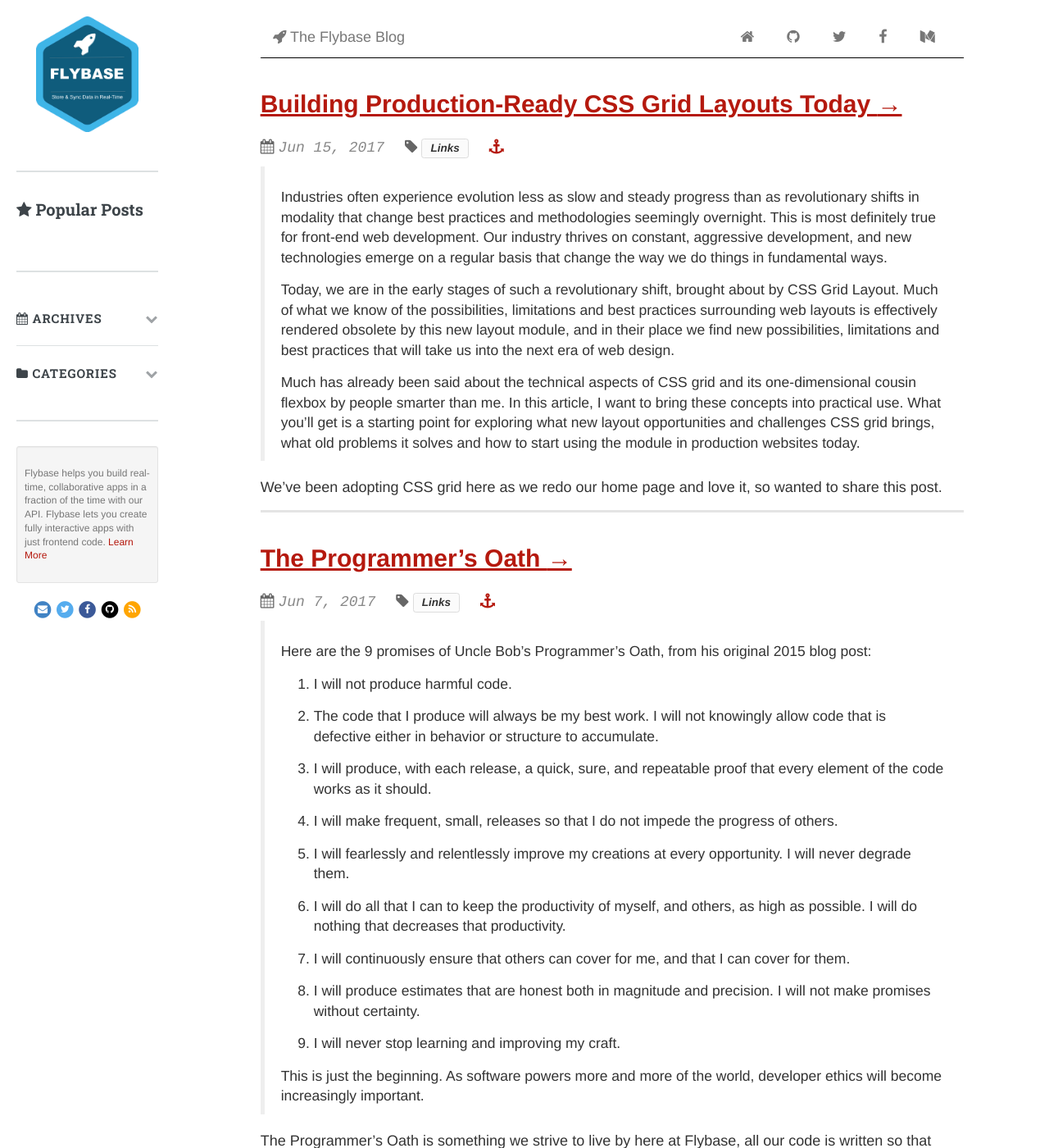
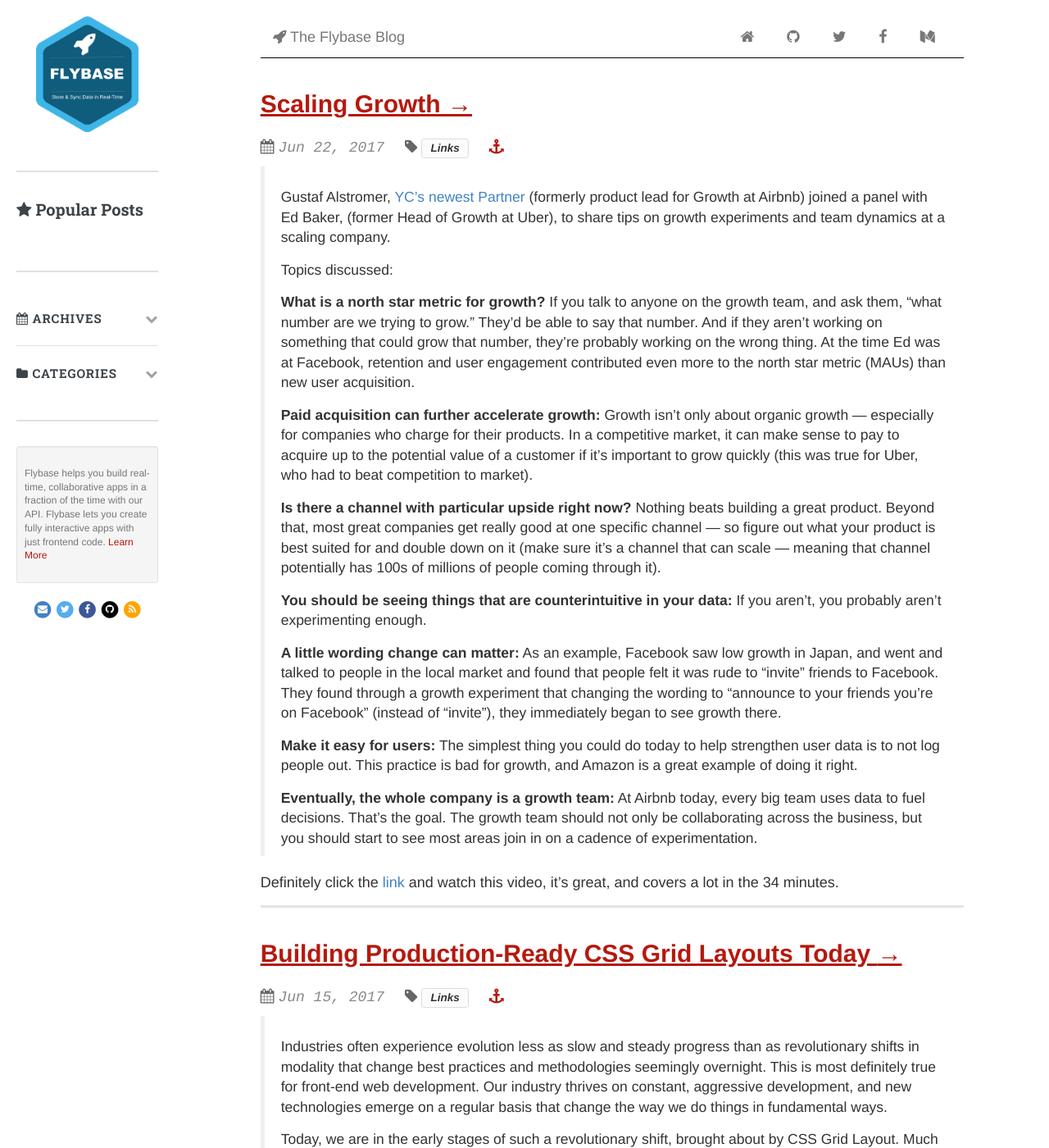
Before and after one commit to flybaseio/flybaseio.github.io, a Jekyll site: the page built from index.html, in a window 1280 px wide and 1400 px high. Shown: the whole window at 82% size. Built offline with Jekyll 4.4.1, drawn with Linux system fonts in a browser that asks for light colours; nearby versions of some CDN libraries; the list of posts is cut into pages by our own code; comment, search, counter and statistics services are not loaded; some of the changed text lies outside the part shown.

Commit message:
Update 2017-06-22-scaling-growth.md

```diff
--- a/_posts/2017-06-22-scaling-growth.md
+++ b/_posts/2017-06-22-scaling-growth.md
@@ -1,6 +1,6 @@
 ---
 layout: post
-published: false
+published: true
 title: "Scaling Growth"
 date: 2017-06-22T17:50:06.463Z
 link: http://blog.ycombinator.com/scaling-growth-panel/
@@ -28,4 +28,4 @@ bodyclass: post
 >
 > **Eventually, the whole company is a growth team:** At Airbnb today, every big team uses data to fuel decisions. That’s the goal. The growth team should not only be collaborating across the business, but you should start to see most areas join in on a cadence of experimentation.
 
-Definitely click the link and watch this video, it's great.
+Definitely click the [link](http://blog.ycombinator.com/scaling-growth-panel/) and watch this video, it's great, and covers a lot in the 34 minutes.
```
